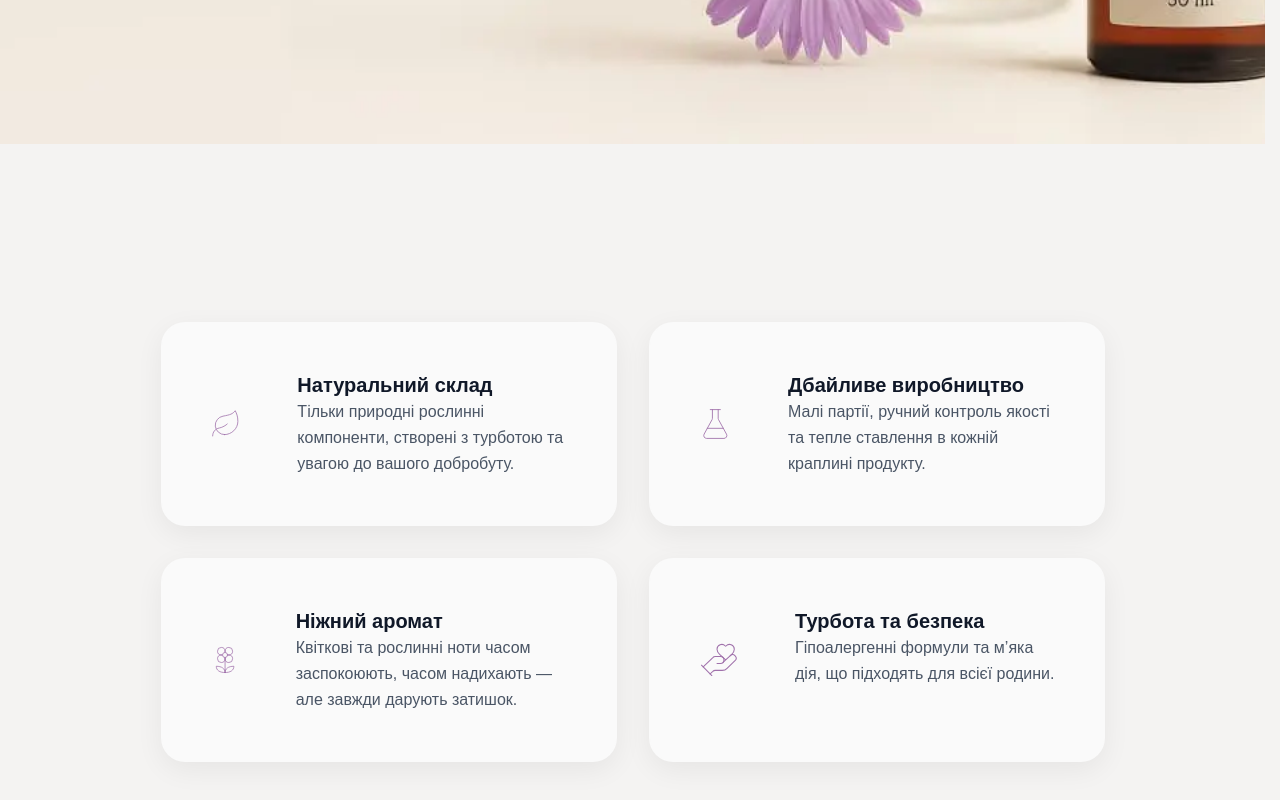
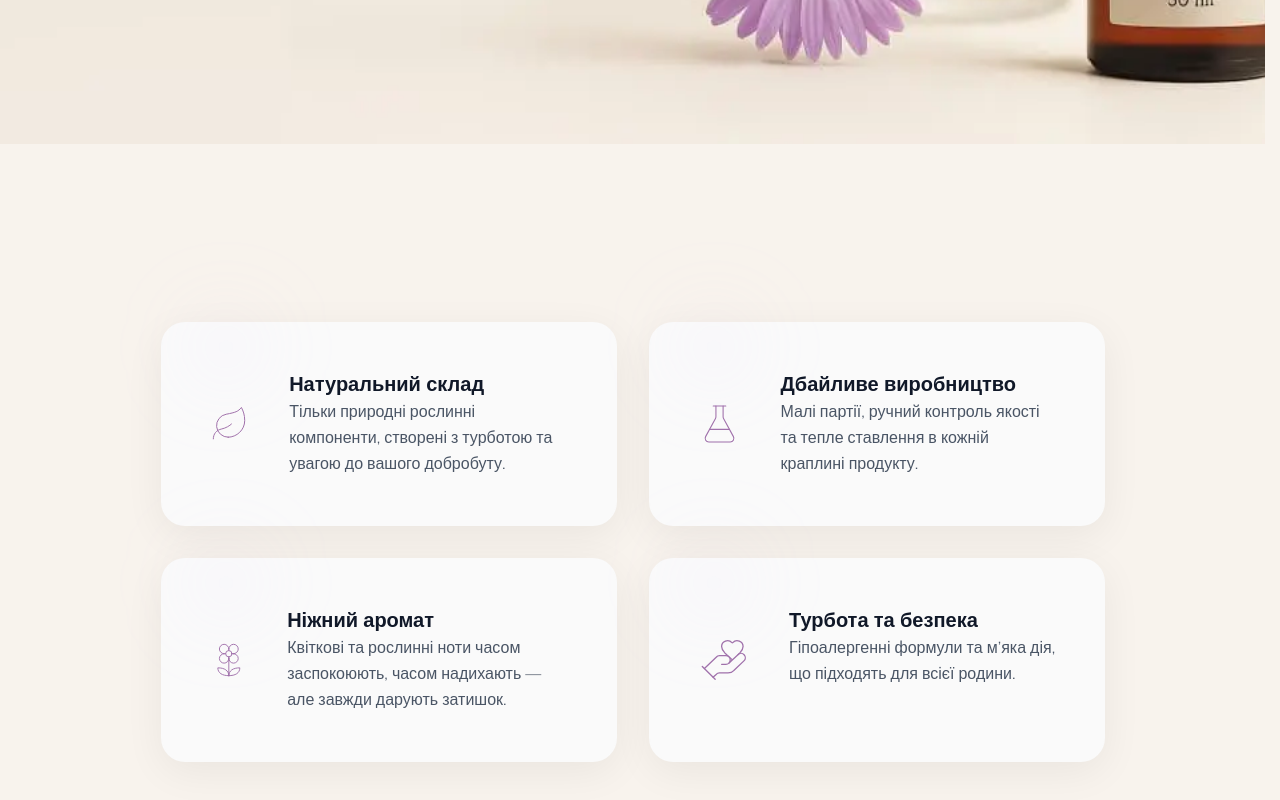
Before and after one commit to Sashko-kapillar/my-ersag, a React (Vite) app: page / in a window 1280 px wide. Shown: the part 656-1456 px from the top of the page. Built offline with nearby package versions, Linux system fonts and the light colour scheme.

Commit message:
style: change size for icon

```diff
--- a/src/components/Benefits/BenefitCard.tsx
+++ b/src/components/Benefits/BenefitCard.tsx
@@ -13,20 +13,23 @@ interface BenefitCardProps {
 }
 
 const iconsMap: Record<BenefitCardProps["icon"], ReactNode> = {
-  Leaf: <Leaf size={80} strokeWidth={0.6} className="text-icon-wisteria-600" />,
-  FlaskConical: <FlaskConical size={80} strokeWidth={0.6} className="text-icon-wisteria-600" />,
-  Flower2: <Flower2 size={80} strokeWidth={0.6} className="text-icon-wisteria-600" />,
-  HandHeart: <HandHeart size={80} strokeWidth={0.6} className="text-icon-wisteria-600" />,
+  Leaf: <Leaf size={96} strokeWidth={0.6} className="text-icon-wisteria-600" />,
+  FlaskConical: <FlaskConical size={96} strokeWidth={0.6} className="text-icon-wisteria-600" />,
+  Flower2: <Flower2 size={96} strokeWidth={0.6} className="text-icon-wisteria-600" />,
+  HandHeart: <HandHeart size={96} strokeWidth={0.6} className="text-icon-wisteria-600" />,
 };
 
 const BenefitCard = ({ icon, title, text }: BenefitCardProps) => {
   return (
     <div className="
-      relative flex gap-14 p-12 rounded-3xl
+      relative flex gap-10 p-12 rounded-3xl
       bg-white
-      shadow-[0_8px_28px_rgba(0,0,0,0.06)]
+      shadow-[0_10px_40px_rgba(0,0,0,0.06)]
       border border-white/40
     ">
+
+      <span className="absolute -top-4 left-6 w-20 h-20 bg-purple-200/10 rounded-full blur-2xl" />
+
       <div className="relative z-10 flex items-center justify-center">
         {iconsMap[icon]}
       </div>
--- a/src/index.css
+++ b/src/index.css
@@ -83,7 +83,7 @@
 }
 
 @theme {
-  --font-primary: 'Nunito Sans', sans-serif;
+  --font-primary: 'NunitoSans', sans-serif;
   --font-second: 'Unbounded', sans-serif;
   --font-third: 'Inter', sans-serif;
   --font-fourth: 'Sofia Sans', sans-serif;
@@ -102,7 +102,7 @@
   --color-master-600: #8C5A86;
   --color-master-500: #b580b0;
   --color-white: #fafafa;
-  --color-bg-white: #f4f3f2;
+  --color-bg-white: #F8F3ED;
   --color-trend-700: #705a82;
   --color-trend-200: #faf6f2;
   --color-icon-wisteria-600: #A071AB;
```
